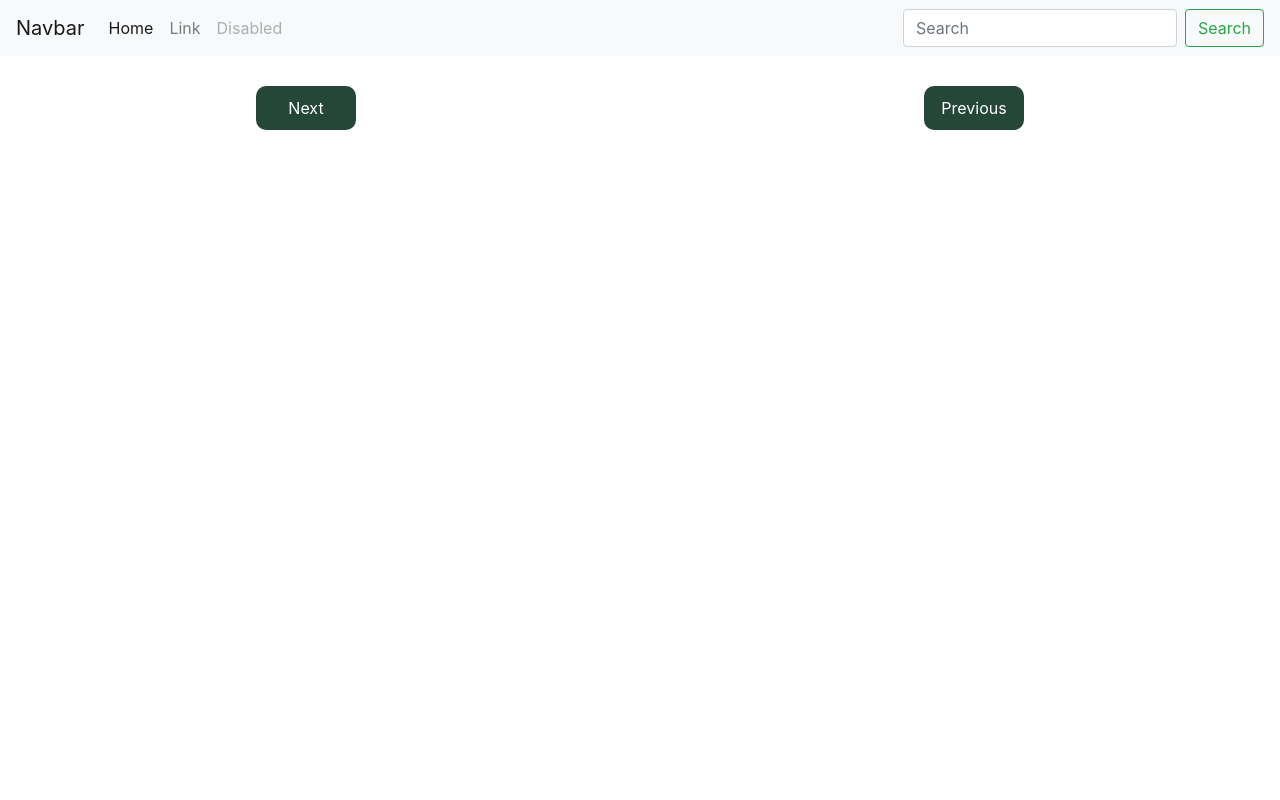
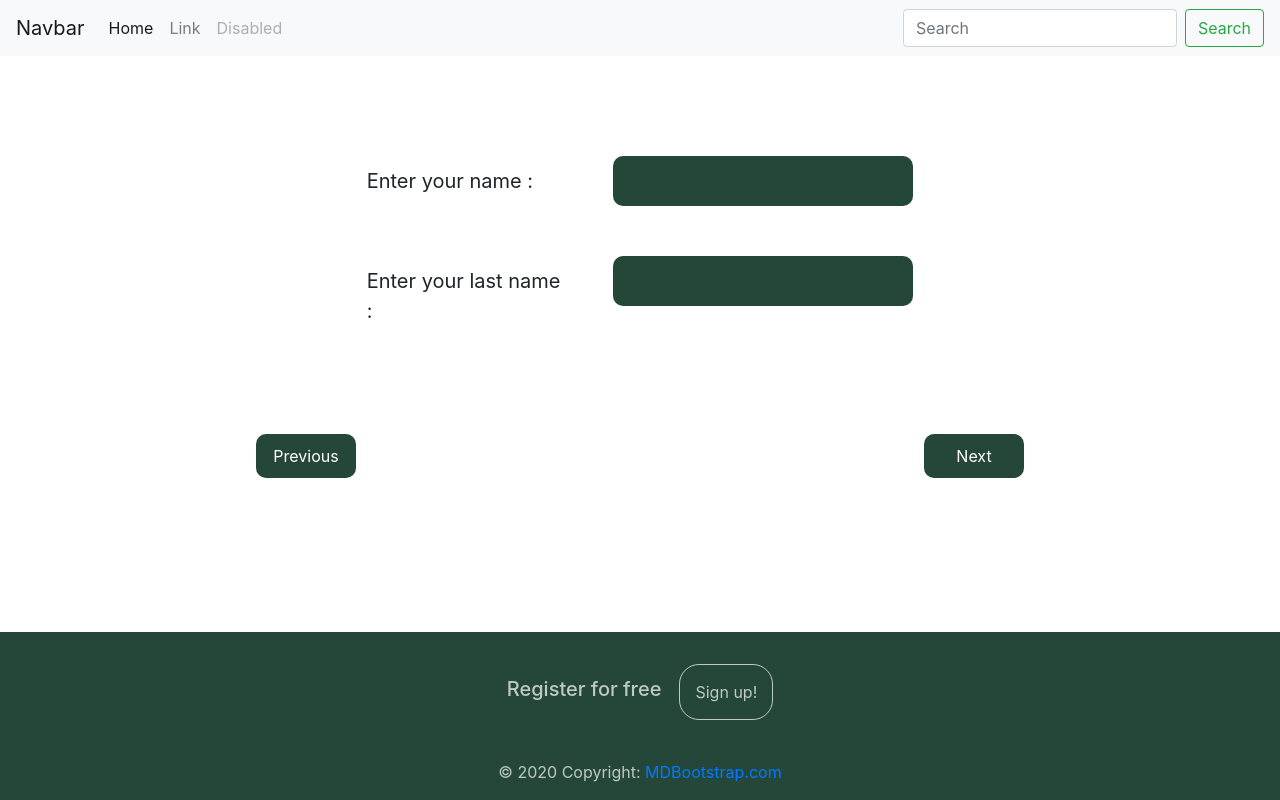
Before and after one commit to amirhnajafiz-archive/vue-survey, a Vue app in the folder SurVue/survue/: page /#/ in a window 1280 px wide. Shown: the top 800 px of the page. Built offline with nearby package versions, Linux system fonts and the light colour scheme.

Commit message:
name form component add

```diff
--- a/SurVue/survue/src/App.vue
+++ b/SurVue/survue/src/App.vue
@@ -1,8 +1,8 @@
 <template>
   <div>
     <AppHeader />
-    <AppContainer style="height: 100vh">Hello world</AppContainer>
-    <AppFooter />
+    <AppContainer></AppContainer>
+    <AppFooter style="position:absolute; width: 100%; bottom: 0;"/>
   </div>
 </template>
 
--- a/SurVue/survue/src/components/Container.vue
+++ b/SurVue/survue/src/components/Container.vue
@@ -1,15 +1,21 @@
 <template>
   <div>
+    <NameForm />
     <div id="btns-nav">
+      <button>Previous</button>
       <button>Next</button>
-      <button>Previous</button>
     </div>
   </div>
 </template>
 
 <script>
+import NameForm from "./NameForm";
+
 export default {
   name: "AppContainer",
+  components: {
+    NameForm,
+  },
 };
 </script>
 
--- /dev/null
+++ b/SurVue/survue/src/components/NameForm.vue
@@ -0,0 +1,80 @@
+<template>
+  <div class="form-input-div">
+    <div class="input-row">
+      <label for="user-name-input">Enter your name</label>
+      <input id="user-name-input" type="text" v-model="user_name" />
+    </div>
+    <div class="input-row">
+      <label for="user-family-name-input">Enter your last name</label>
+      <input
+        id="user-family-name-input"
+        type="text"
+        v-model="user_family_name"
+      />
+    </div>
+  </div>
+</template>
+
+<script>
+export default {
+  name: "NameForm",
+  data() {
+    return {
+      user_name: "",
+      user_family_name: "",
+    };
+  },
+};
+</script>
+
+<style scoped>
+* {
+    font-size: 20px;
+}
+
+.input-row {
+    display: flex;
+    margin: 50px auto;
+    width: 50%;
+    justify-content: space-evenly;
+    flex-wrap: wrap;
+    align-items: baseline;
+}
+
+label {
+    width: 200px;
+}
+
+label::after {
+    content: " :";
+}
+
+input[type="text"] {
+    padding: 5px 13px;
+    height: 50px;
+    outline: none;
+    border-radius: 10px;
+    border: 0px solid black;
+    background-color: #25473a;
+    color: white;
+    width: 300px;
+}
+
+input[type="text"]:focus {
+    background-color: white;
+    color: #25473a;
+    border: 1px solid #25473a;
+}
+
+input[type="text"]:hover {
+    background-color: rgb(189, 188, 188);
+    color: #193328;
+}
+</style>
+
+<style>
+.form-input-div {
+    width: 100%;
+    margin: 100px 0;
+}
+</style>
```
Lines whose indentation alone changed are shown as unchanged.
